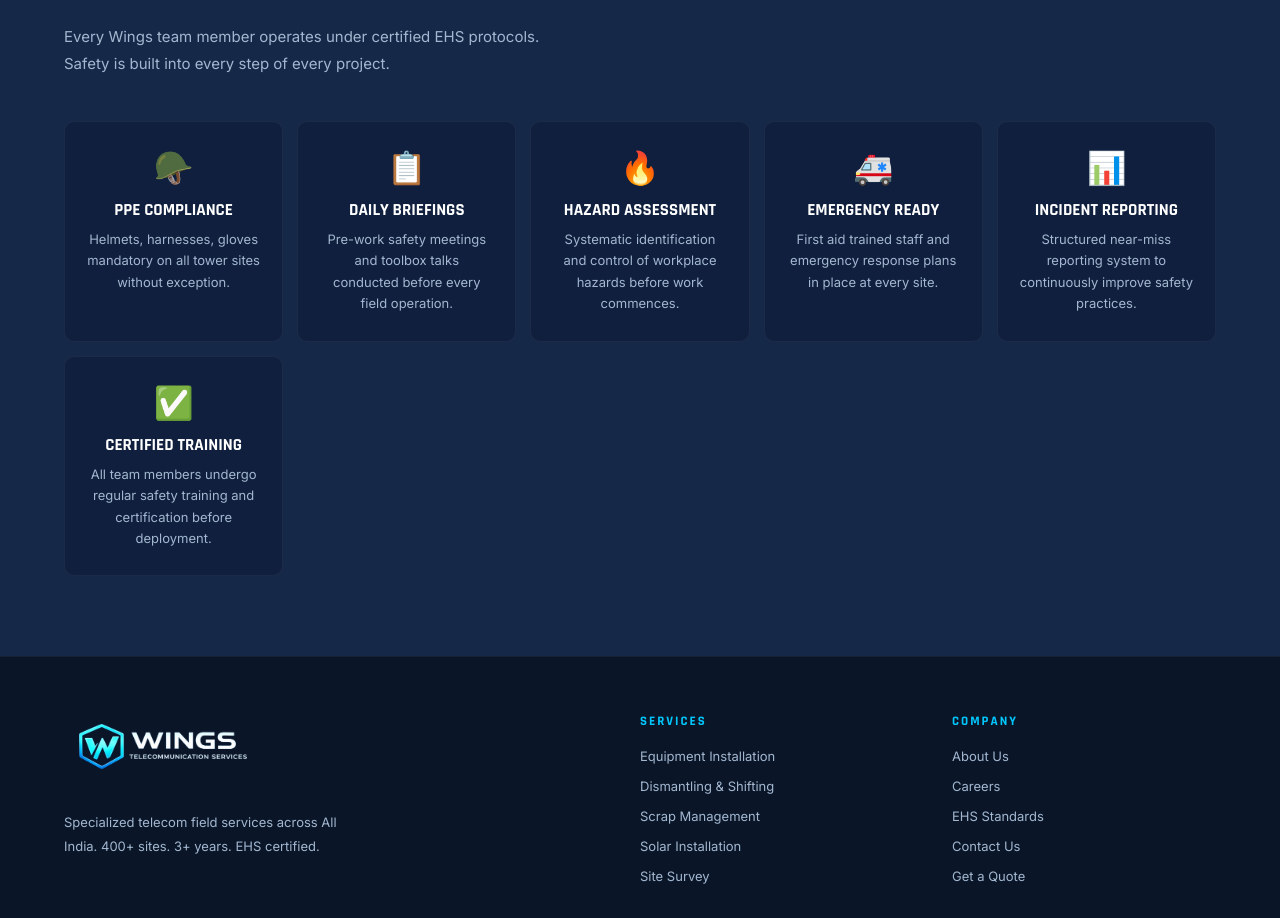
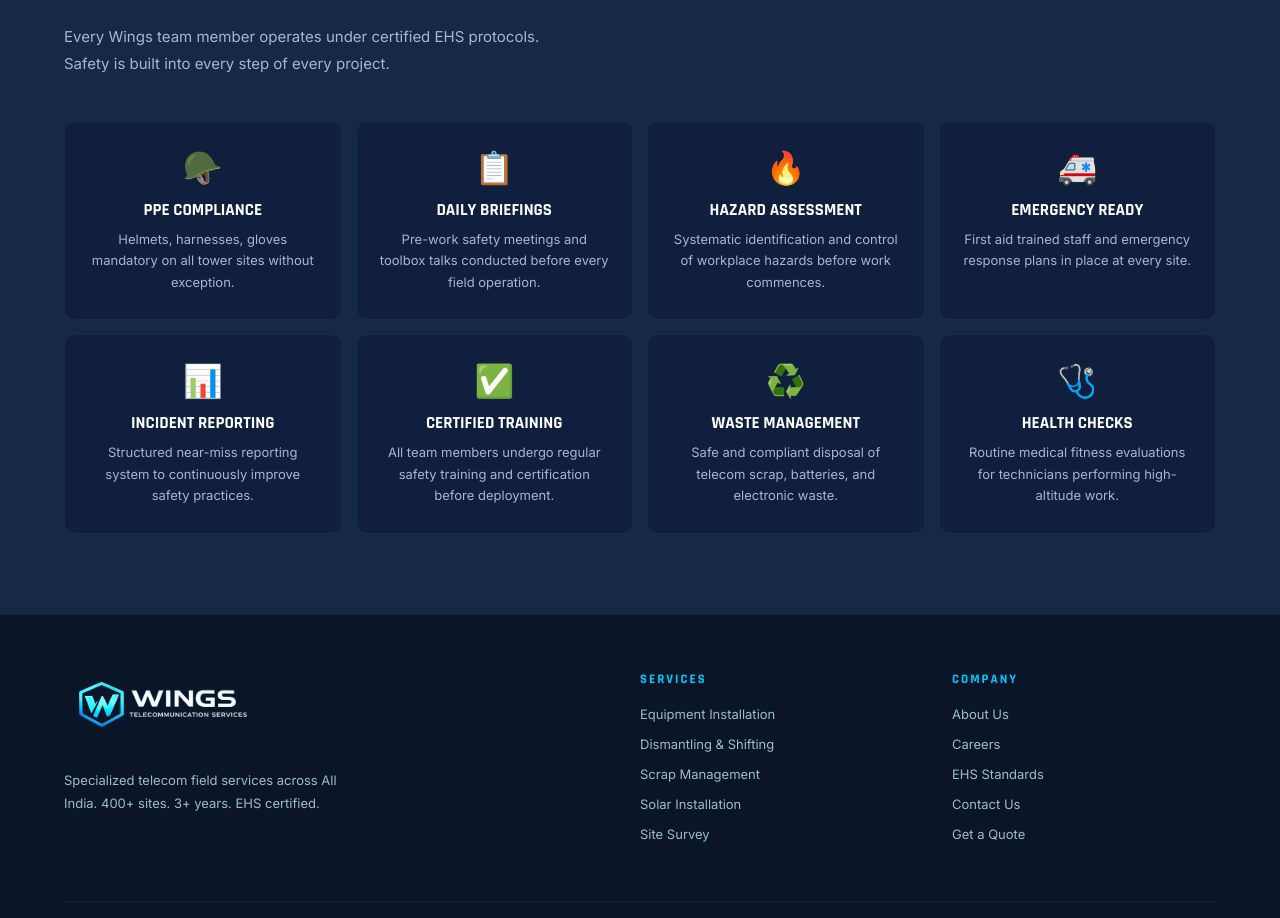
Before and after one commit to tarunmankar/wings-telecom, a React (Vite) app: page /wings-telecom/about in a window 1280 px wide. Shown: the part 1921-2839 px from the top of the page. Built offline with nearby package versions, Linux system fonts and the light colour scheme.

Commit message:
Add two more EHS cards and adjust grid to fix orphans

```diff
--- a/src/index.css
+++ b/src/index.css
@@ -124,7 +124,7 @@ section{padding:88px var(--px);}
 .about-list li:last-child{border-bottom:none;}
 .about-list li::before{content:'';width:6px;height:6px;background:var(--cyan);border-radius:50%;flex-shrink:0;margin-top:6px;}
 .ehs-section{background:var(--navy3);padding:80px var(--px);border-top:1px solid rgba(255,255,255,0.04);}
-.ehs-grid{display:grid;grid-template-columns:repeat(auto-fit,minmax(200px,1fr));gap:14px;margin-top:44px;}
+.ehs-grid{display:grid;grid-template-columns:repeat(auto-fit,minmax(240px,1fr));gap:14px;margin-top:44px;}
 .ehs-card{background:var(--navy2);border:1px solid rgba(255,255,255,0.05);padding:26px 22px;border-radius:10px;text-align:center;transition:border-color 0.2s;}
 .ehs-card:hover{border-color:rgba(0,200,255,0.2);}
 .ehs-card .icon{font-size:32px;margin-bottom:12px;}
--- a/src/pages/About.jsx
+++ b/src/pages/About.jsx
@@ -85,6 +85,8 @@ function About() {
           <AnimatedSection delay={0.4} className="ehs-card"><div className="icon">🚑</div><h4>Emergency Ready</h4><p>First aid trained staff and emergency response plans in place at every site.</p></AnimatedSection>
           <AnimatedSection delay={0.5} className="ehs-card"><div className="icon">📊</div><h4>Incident Reporting</h4><p>Structured near-miss reporting system to continuously improve safety practices.</p></AnimatedSection>
           <AnimatedSection delay={0.6} className="ehs-card"><div className="icon">✅</div><h4>Certified Training</h4><p>All team members undergo regular safety training and certification before deployment.</p></AnimatedSection>
+          <AnimatedSection delay={0.7} className="ehs-card"><div className="icon">♻️</div><h4>Waste Management</h4><p>Safe and compliant disposal of telecom scrap, batteries, and electronic waste.</p></AnimatedSection>
+          <AnimatedSection delay={0.8} className="ehs-card"><div className="icon">🩺</div><h4>Health Checks</h4><p>Routine medical fitness evaluations for technicians performing high-altitude work.</p></AnimatedSection>
         </div>
       </div>
     </div>
```
